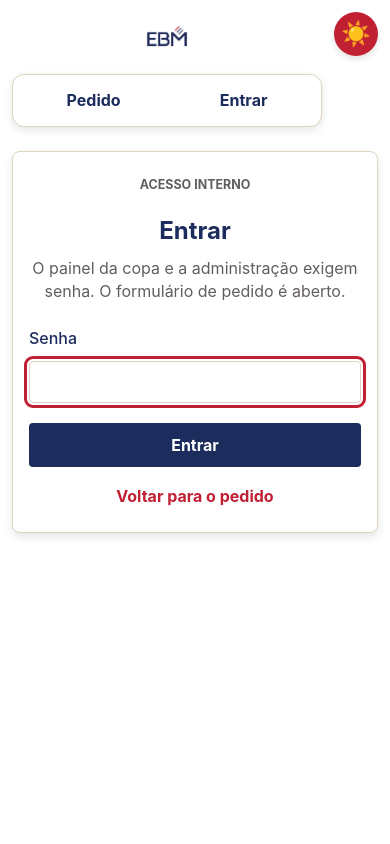
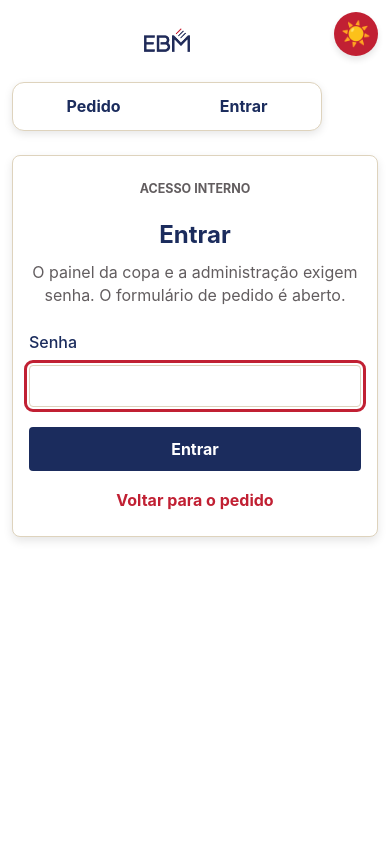
Before and after one commit to italofelipe01/cafe, a Flask app: page /login?next=/admin in a window 390 px wide. Run offline with Flask 3, Linux system fonts and the light colour scheme; parts of the project's set-up code (start-up, migrations or seed data) failed here and were passed over; some libraries are stand-ins or nearby versions; some web fonts are replaced.

Commit message:
fix(ui): alinhar o botao Sair a navegacao e ampliar a logo
O formulario de logout foi acrescentado ao cabecalho sem estilo proprio: como
so `.top-nav a` era estilizado, o botao ficava sem a pilula e sem o padding dos
demais itens, e o <form> em volta virava um item flex que quebrava para a
segunda linha. O resultado era um retangulo escuro sobreposto ao contorno
arredondado da navegacao.

O botao passa a receber o mesmo tratamento dos links e o formulario usa
display: contents, de modo que o proprio botao seja o item flex. Uma segunda
regra de .nav-session-form, mais abaixo no arquivo, anulava esse display por
vir depois na cascata; foi removida, e os dois blocos repetidos de .app-shell
viraram um so pelo mesmo motivo.

O realce de passagem do mouse na navegacao sai de um azul translucido fixo para
o token --color-nav-hover, porque no tema escuro aquele azul era invisivel.

A logo cresce de 64x180 para 76x210 pixels, com a coluna do cabecalho e o
tamanho no responsivo acompanhando.

```diff
--- a/app/static/styles.css
+++ b/app/static/styles.css
@@ -26,6 +26,7 @@
     /* Table Colors */
     --color-table-header-bg: #f2f2f2;
     --color-table-border: #ddd;
+    --color-nav-hover: rgba(27, 44, 93, 0.08);
     --space-page-x: 20px;
     --space-page-y: 20px;
     --content-max: 1180px;
@@ -58,11 +59,13 @@
 
         --color-table-header-bg: #333333;
         --color-table-border: #444444;
+        --color-nav-hover: rgba(222, 211, 189, 0.12);
     }
 }
 
 /* Escolha manual: tema claro */
 :root[data-theme="light"] {
+    --color-nav-hover: rgba(27, 44, 93, 0.08);
     --color-bg-body: #FFFFFF;
     --color-bg-card: #FFFFFF;
     --color-text-main: #1B2C5D;
@@ -80,6 +83,7 @@
 
 /* Escolha manual: tema escuro */
 :root[data-theme="dark"] {
+    --color-nav-hover: rgba(222, 211, 189, 0.12);
     --color-bg-body: #1a1a1a;
     --color-bg-card: #2c2c2c;
     --color-text-main: #DED3BD;
@@ -248,7 +252,7 @@ a {
     box-sizing: border-box;
     display: grid;
     gap: 14px;
-    grid-template-columns: minmax(120px, 180px) minmax(0, 1fr) minmax(44px, 180px);
+    grid-template-columns: minmax(140px, 210px) minmax(0, 1fr) minmax(44px, 180px);
     margin: 0 auto 12px auto;
     max-width: var(--content-max);
     width: 100%;
@@ -257,10 +261,10 @@ a {
 .site-logo {
     display: block;
     height: auto;
-    max-height: 64px;
-    max-width: 180px;
+    max-height: 76px;
+    max-width: 210px;
     object-fit: contain;
-    width: min(180px, 100%);
+    width: min(210px, 100%);
 }
 
 /* Card Component */
@@ -550,19 +554,14 @@ th {
 .app-shell,
 .dashboard-shell,
 .admin-shell {
+    align-items: center;
     box-sizing: border-box;
-    width: 100%;
-}
-
-.app-shell,
-.dashboard-shell,
-.admin-shell {
     display: flex;
     flex-direction: column;
-    align-items: center;
     justify-content: center;
+    margin: 0 auto;
     max-width: var(--content-max);
-    margin: 0 auto;
+    width: 100%;
 }
 
 .panel {
@@ -853,15 +852,28 @@ th {
     box-sizing: border-box;
 }
 
-.top-nav a {
+.top-nav a,
+.top-nav .btn-link {
     border-radius: 999px;
     color: var(--color-text-main);
     font-weight: 700;
+    line-height: 1.2;
     padding: 8px 14px;
+    text-decoration: none;
+    white-space: nowrap;
 }
 
-.top-nav a:hover {
-    background-color: rgba(27, 44, 93, 0.08);
+.top-nav a:hover,
+.top-nav .btn-link:hover {
+    background-color: var(--color-nav-hover);
+    color: var(--color-text-main);
+}
+
+/* O formulario existe so para o POST de logout: `display: contents` faz o
+   botao ser o item flex direto, em vez de o formulario virar uma caixa
+   propria que quebra a linha dentro do contorno arredondado. */
+.nav-session-form {
+    display: contents;
 }
 
 .flash-stack {
@@ -1188,7 +1200,8 @@ th {
         width: 100%;
     }
 
-    .top-nav a {
+    .top-nav a,
+    .top-nav .btn-link {
         flex: 1 1 auto;
         padding: 8px 10px;
         text-align: center;
@@ -1199,8 +1212,8 @@ th {
     }
 
     .site-logo {
-        max-height: 48px;
-        width: min(140px, 48vw);
+        max-height: 56px;
+        width: min(164px, 52vw);
     }
 
     .panel {
@@ -1253,11 +1266,6 @@ th {
 /* ==========================================================================
    Acesso, erros e histórico
    ========================================================================== */
-
-.nav-session-form {
-    display: inline;
-    margin: 0;
-}
 
 .btn-link {
     background: none;
```
